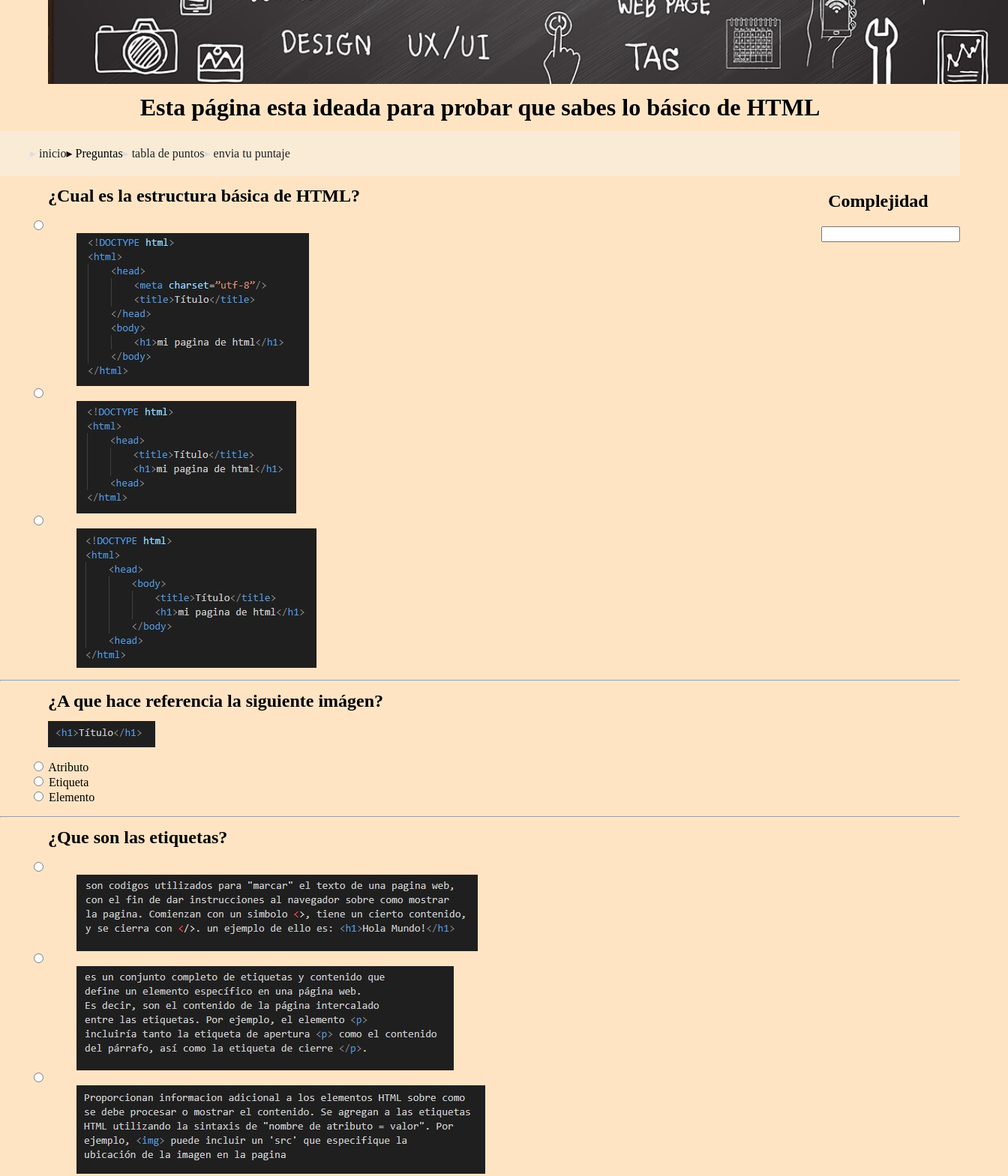
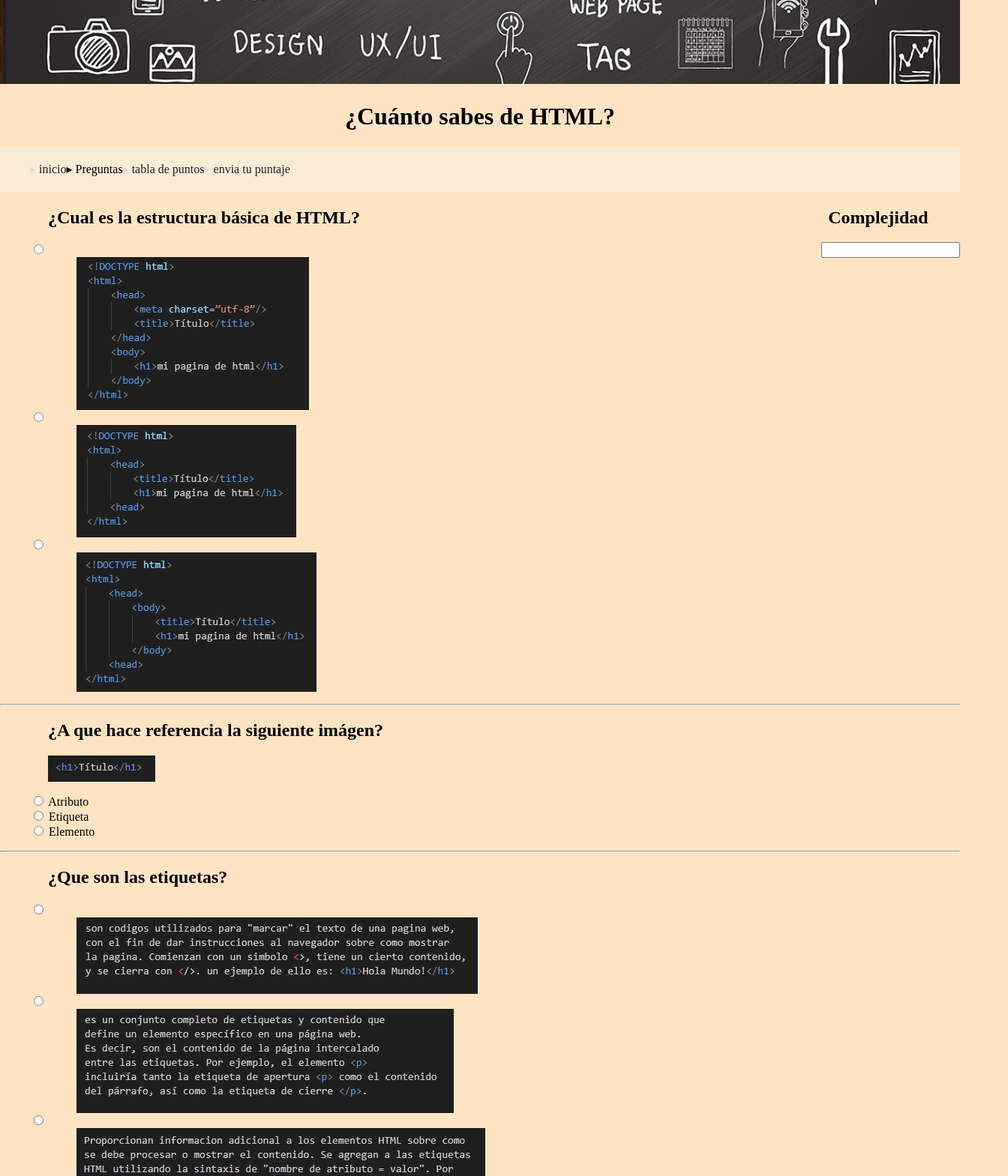
Before and after one commit to BelenCalveira/programacionWeb1, a plain HTML site: page index.html in a window 1280 px wide. Shown: the part 560-2129 px from the top of the page at 75% size, 1344 px wide, since content can reach past the window. Drawn offline with Linux system fonts and the light colour scheme.

Commit message:
ultimos cambios

```diff
--- a/estilos.css
+++ b/estilos.css
@@ -5,7 +5,6 @@ body{
 }
 header h1{
     text-align: center;
-    margin: 1%;
 }
 nav{
     display:flex;
@@ -63,7 +62,7 @@ ul, ul li {
     max-width: min-content;
 }
 
-section h1, img{
+section h1, section img{
     display: flex;
     margin-left: 5%;
 }
--- a/index.html
+++ b/index.html
@@ -8,7 +8,7 @@
     <body>
         <header>
             <img src="img/portada.jpeg" width=100% alt="imagen html" id="inicio"/>
-            <h1>Esta página esta ideada para probar que sabes lo básico de HTML</h1>
+            <h1>¿Cuánto sabes de HTML?</h1>
         </header>
 
         <nav>
```
